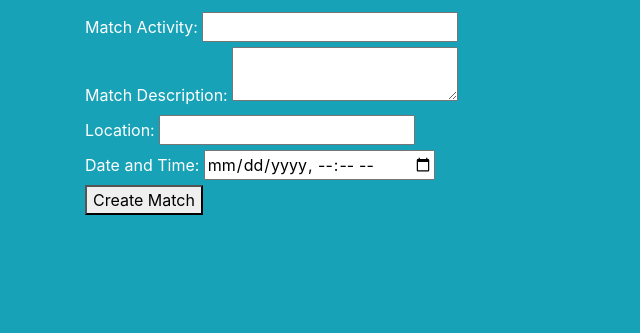
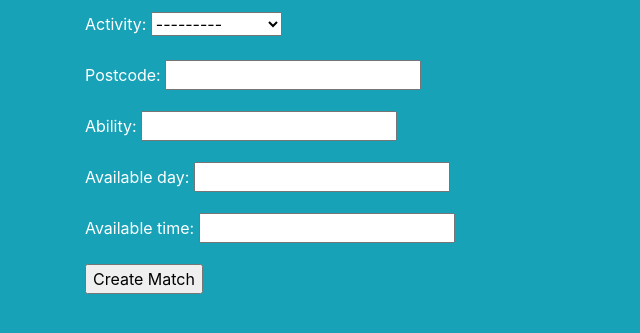
Before and after one commit to robbiemcarthur/sportsday_project, a Django app: page /sportsday/create_match/ in a window 1280 px wide. Shown: the part 100-433 px from the top of the page, without its empty margins (0-640 px from the left). Run offline with Django 3.2, Linux system fonts and the light colour scheme; data comes from the database, SQL or seed files in the repository; both versions use the stored data as it was after the commit; some libraries are stand-ins or nearby versions.

Commit message:
added in create match

```diff
--- a/sportsday/forms.py
+++ b/sportsday/forms.py
@@ -1,6 +1,6 @@
 from django import forms
 from django.contrib.auth.models import User
-from sportsday.models import UserProfile
+from sportsday.models import UserProfile, Match, Activity
 
 
 class UserForm(forms.ModelForm):
@@ -12,6 +12,13 @@ class UserForm(forms.ModelForm):
 
 
 class UserProfileForm(forms.ModelForm):
+
     class Meta:
         model = UserProfile
         fields = ('picture',)
+
+
+class MatchForm(forms.ModelForm):
+    class Meta:
+        model = Match
+        fields = ('activity', 'postcode', 'ability', 'available_day', 'available_time',)
--- a/sportsday/views.py
+++ b/sportsday/views.py
@@ -1,7 +1,7 @@
 from django.shortcuts import render
 from django.http import HttpResponse
 from sportsday.models import Activity, Match
-from sportsday.forms import UserForm, UserProfileForm
+from sportsday.forms import UserForm, UserProfileForm, MatchForm
 
 def home_page(request):
     context_dict = {'boldmessage': "Welcome to SportsDay!"}
@@ -16,7 +16,14 @@ def matches(request):
     return render(request, 'sportsday/matches.html')
 
 def create_match(request):
-    return render(request, 'sportsday/create_match.html')
+    if request.method == 'POST':
+        match_form = MatchForm(data=request.POST)
+        match = match_form.save()
+        match.save()
+    else:
+        match_form = MatchForm()
+
+    return render(request, 'sportsday/create_match.html', {'match_form': match_form})
 
 def register(request):
     registered = False
--- a/templates/sportsday/create_match.html
+++ b/templates/sportsday/create_match.html
@@ -14,30 +14,14 @@
 {% endblock header_block %}
 
 {% block body_block %}
-		<form action="/my-handling-form-page" method="post">
-			<div>
-                <label for="name">Match Activity:</label>
-				<input type="text" id="name" name="activity_name" required>
-			</div>
-			<div>
-				<label for="msg">Match Description:</label>
-				<textarea id="msg" name="user_message"></textarea>
-			</div>
-			<div>
-				<label for="name">Location:</label>
-				<input type="text" id="locationname" name="location" required>
-			</div>
-			<div>
-				<label for="datetime">Date and Time:</label>
-				<input type="datetime-local" name="datetime" id="datetime" required>
+<form id = "user_form" method="post" action="{% url 'create_match' %}"
+	enctype="multipart/form-data">
 
-			</div>
+	{% csrf_token %}
 
+<!-- Display each form -->
+ {{ match_form.as_p }}
 
-			<div class="button">
-				<button type="submit">Create Match</button>
-			</div>
-
-		</form>
-
+ <!-- Provide a button to click to submit the form. -->
+ <input type="submit" name="submit" value="Create Match" />
 {% endblock %}
```
Also changed, not shown: db.sqlite3.
